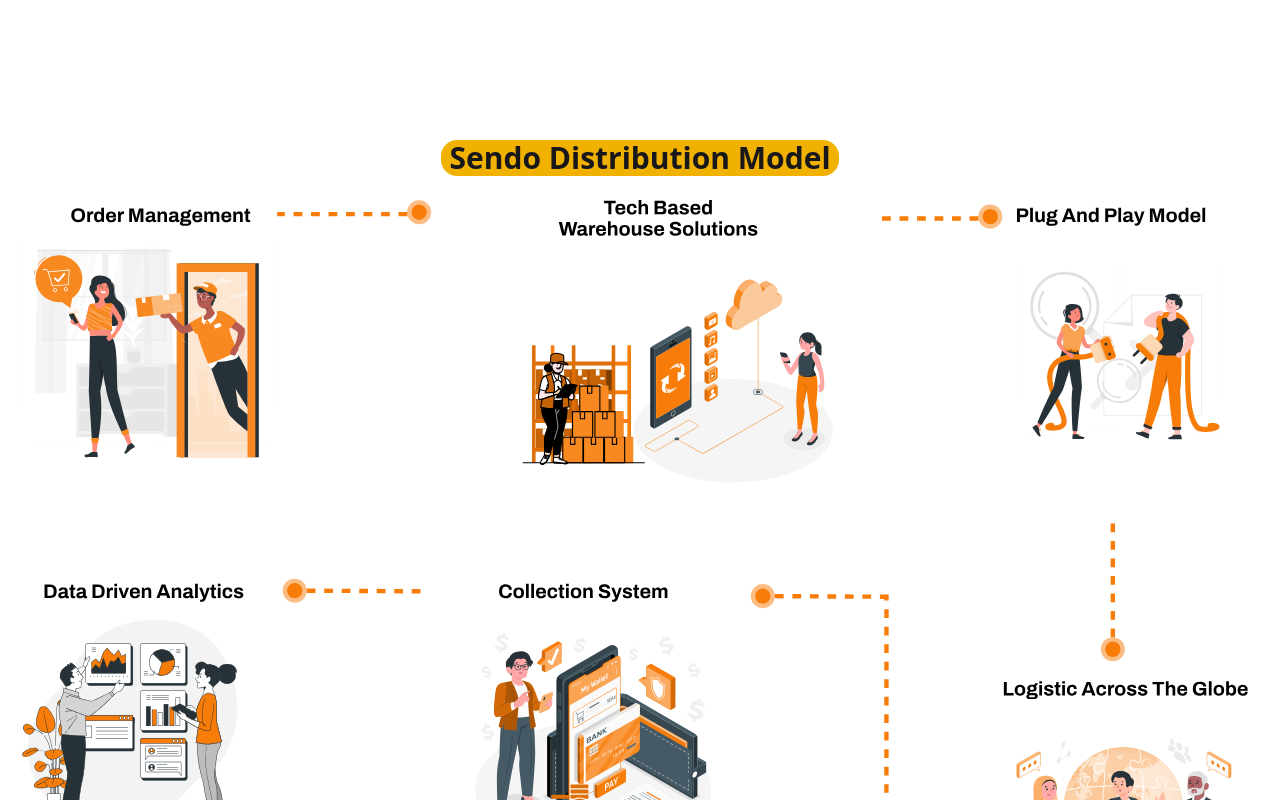
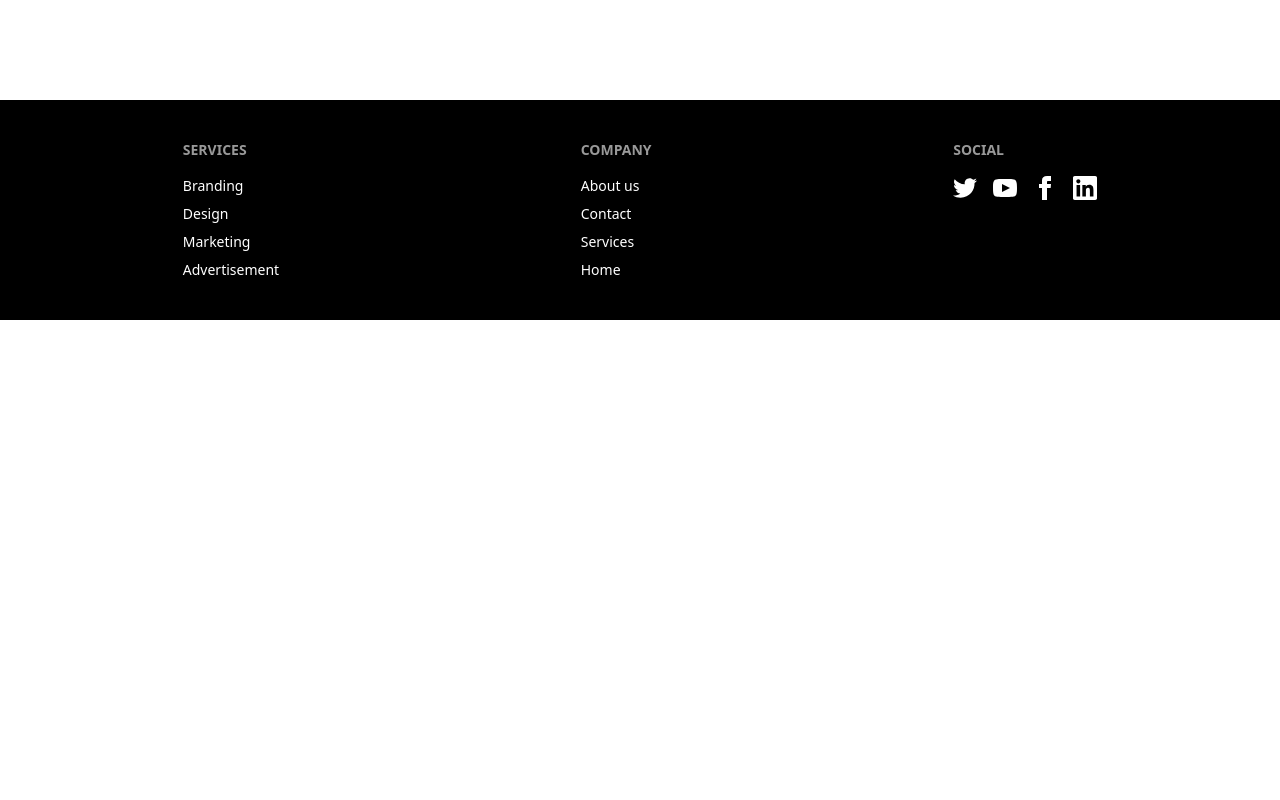
Before and after one commit to rahulpant2002/sendo, a React (Vite) app: page /contact in a window 1280 px wide. Shown: the part 1140-1940 px from the top of the page. After the commit the page ends 1460 px from the top, so only its background shows below. Built offline with nearby package versions, Linux system fonts and the light colour scheme.

Commit message:
Contact Page Updated

```diff
--- a/src/components/ContactPage/Contact.jsx
+++ b/src/components/ContactPage/Contact.jsx
@@ -10,10 +10,10 @@ const Contact = () => {
 
         <ContactForm/>
 
-        <div className="flex flex-col justify-center items my-5">
+        {/* <div className="flex flex-col justify-center items my-5">
           <h2 className="bg-yellow-500 mx-auto text-3xl font-bold rounded-2xl px-2 my-5">Sendo Distribution Model</h2>
           <img src={flowChart} alt="img" />
-        </div>
+        </div> */}
 
     </div>
   )
```
